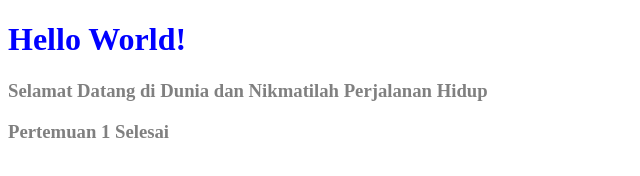
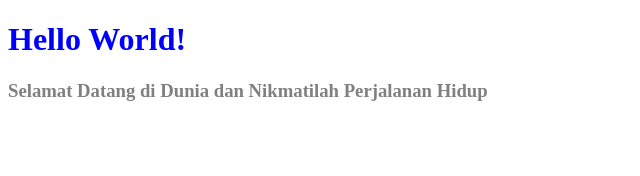
Before and after one commit to risa-rwx/helloworld, a plain HTML site: page index.html in a window 1280 px wide. Shown: the whole page, without its empty margins (0-640 px from the left). Drawn offline with Linux system fonts and the light colour scheme.

Commit message:
delete pertemuan 1

```diff
--- a/index.html
+++ b/index.html
@@ -12,6 +12,6 @@
         h3 {color:gray;}
     </style>
     <h3>Selamat Datang di Dunia dan Nikmatilah Perjalanan Hidup</h3>
-    <h3>Pertemuan 1 Selesai</h3>
+
 </body>
 </html>
```
